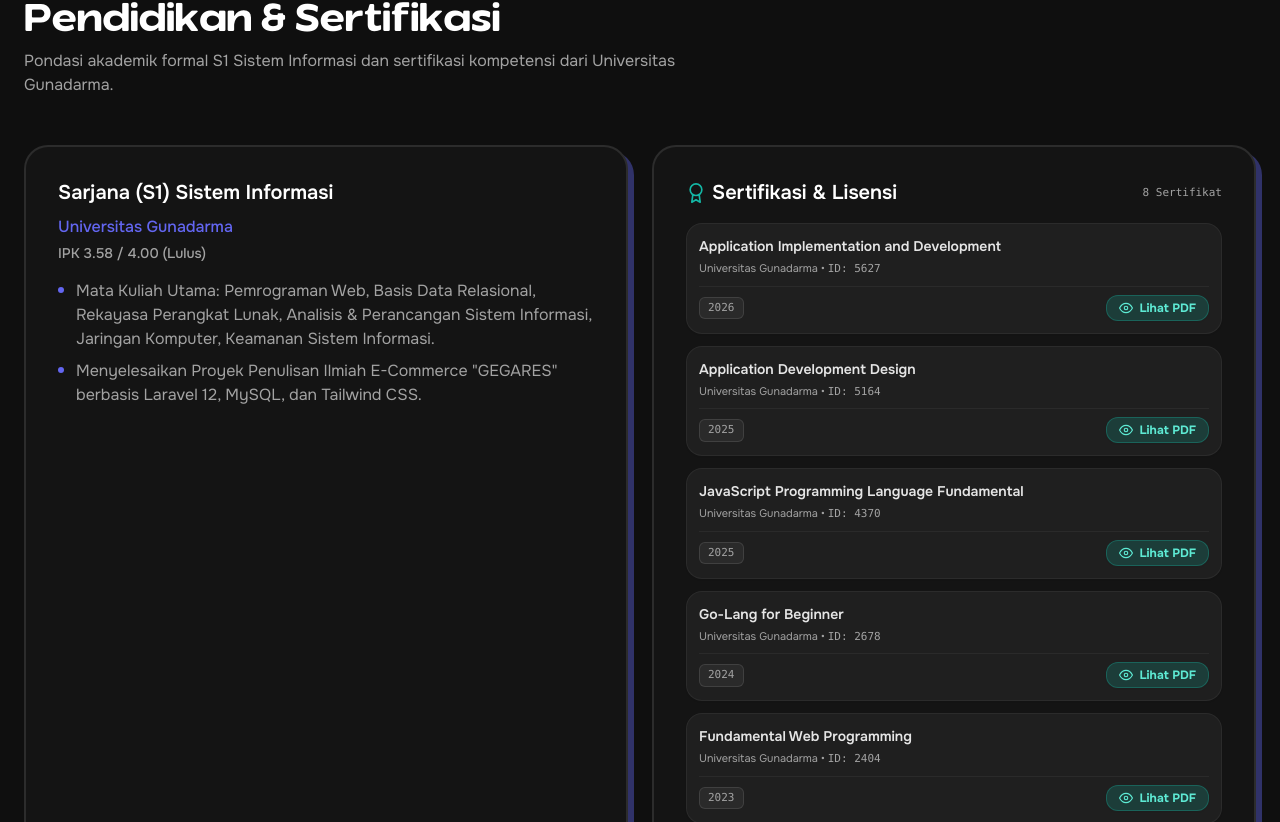
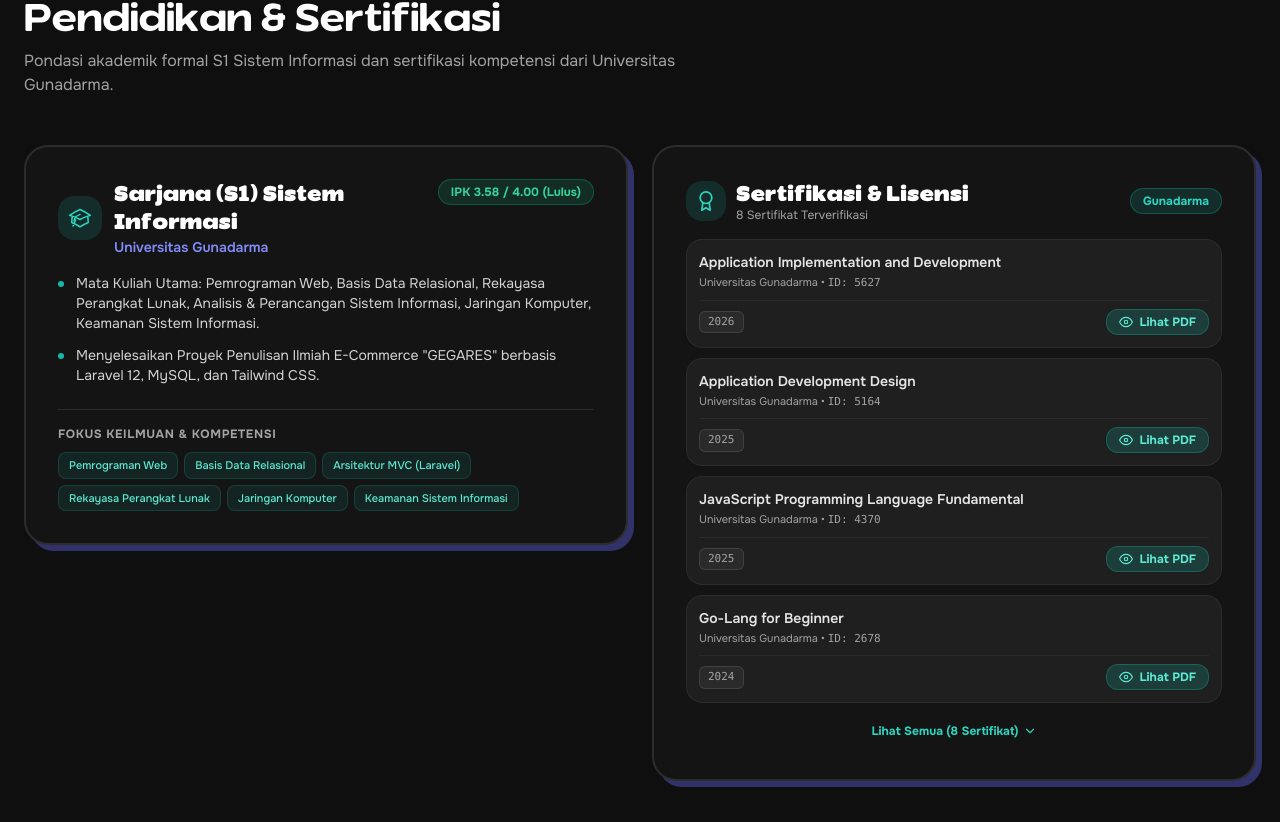
Before and after one commit to greedykid/portofolio-v3, a Next.js app: page / in a window 1280 px wide. Shown: the part 4465-5287 px from the top of the page. Built offline with nearby package versions, Linux system fonts and the light colour scheme; no server answers.

Commit message:
fix(home): balance Education card height and eliminate empty space with items-start and compact initial list

```diff
--- a/src/modules/about/components/Education.tsx
+++ b/src/modules/about/components/Education.tsx
@@ -5,57 +5,120 @@
 import Card from '@/common/components/elements/Card';
 import { EDUCATION, CERTIFICATES, type Certificate } from '@/common/constant/experience';
 import { useLanguage } from '@/common/context/LanguageContext';
-import { FiEye, FiAward } from 'react-icons/fi';
+import { FiEye, FiAward, FiChevronDown, FiChevronUp } from 'react-icons/fi';
+import { HiOutlineAcademicCap } from 'react-icons/hi2';
 import CertificateModal from '@/common/components/elements/CertificateModal';
 
 export default function Education() {
   const { t, locale } = useLanguage();
   const [activeCert, setActiveCert] = useState<Certificate | null>(null);
+  const [showAllCerts, setShowAllCerts] = useState(false);
+
+  const displayedCerts = showAllCerts ? CERTIFICATES : CERTIFICATES.slice(0, 4);
+
+  const ACADEMIC_TAGS = [
+    'Pemrograman Web',
+    'Basis Data Relasional',
+    'Arsitektur MVC (Laravel)',
+    'Rekayasa Perangkat Lunak',
+    'Jaringan Komputer',
+    'Keamanan Sistem Informasi',
+  ];
 
   return (
     <section>
       <div className="max-w-[1280px] mx-auto px-4 md:px-6">
         <SectionHeading title={t('edu_title')} description={t('edu_desc')} />
-        <div className="grid gap-6 lg:grid-cols-2">
-          <Card hover>
-            <h3 className="mb-2 text-lg sm:text-xl font-semibold text-neutral-900 dark:text-white">{EDUCATION[0].degree}</h3>
-            <p className="font-medium text-primary text-sm sm:text-base">{EDUCATION[0].institution}</p>
-            <p className="mt-1 text-xs sm:text-sm font-medium text-neutral-500 dark:text-neutral-400">{EDUCATION[0].score}</p>
-            <ul className="mt-4 space-y-2">
-              {EDUCATION[0].bullets.map((b) => (
-                <li key={b} className="flex gap-3 text-neutral-700 dark:text-neutral-400 text-xs sm:text-sm md:text-base leading-relaxed">
-                  <span className="mt-2 h-1.5 w-1.5 shrink-0 rounded-full bg-primary" />
-                  {b}
-                </li>
-              ))}
-            </ul>
-          </Card>
+        <div className="grid gap-6 lg:grid-cols-2 items-start">
+          {/* Left Card: Pendidikan Formal Sarjana (S1) */}
+          <Card hover className="p-5 sm:p-6 md:p-8 flex flex-col justify-between">
+            <div>
+              <div className="flex items-start justify-between gap-3 mb-4">
+                <div className="flex items-center gap-3">
+                  <div className="flex h-11 w-11 shrink-0 items-center justify-center rounded-2xl bg-teal-500/15 text-teal-600 dark:text-teal-400">
+                    <HiOutlineAcademicCap className="h-6 w-6" />
+                  </div>
+                  <div>
+                    <h3 className="text-lg sm:text-xl font-brak font-bold text-neutral-900 dark:text-white leading-tight">
+                      {EDUCATION[0].degree}
+                    </h3>
+                    <p className="font-semibold text-primary dark:text-indigo-400 text-sm mt-0.5">
+                      {EDUCATION[0].institution}
+                    </p>
+                  </div>
+                </div>
 
-          <Card hover>
-            <div className="flex items-center justify-between gap-2 mb-4">
-              <h3 className="text-lg sm:text-xl font-semibold text-neutral-900 dark:text-white flex items-center gap-1.5">
-                <FiAward className="h-5 w-5 text-teal-500" />
-                <span>{t('edu_certificates_title')}</span>
-              </h3>
-              <span className="text-[11px] font-mono text-neutral-500 dark:text-neutral-400">
-                {CERTIFICATES.length} {locale === 'id' ? 'Sertifikat' : 'Credentials'}
+                <span className="shrink-0 rounded-full bg-emerald-500/15 border border-emerald-500/30 px-3 py-1 text-xs font-bold text-emerald-600 dark:text-emerald-400">
+                  {EDUCATION[0].score}
                 </span>
               </div>
 
-            <div className="space-y-3">
-              {CERTIFICATES.map((cert) => (
+              <div className="space-y-3 text-neutral-700 dark:text-neutral-300 text-sm md:text-base leading-relaxed mb-6">
+                {EDUCATION[0].bullets.map((b, idx) => (
+                  <div key={idx} className="flex items-start gap-3">
+                    <span className="mt-2 h-1.5 w-1.5 shrink-0 rounded-full bg-teal-500" />
+                    <p className="text-xs sm:text-sm text-neutral-600 dark:text-neutral-300">{b}</p>
+                  </div>
+                ))}
+              </div>
+
+              {/* Core Competencies / Academic Focus Tags */}
+              <div className="pt-4 border-t border-neutral-200/80 dark:border-white/10">
+                <p className="text-xs font-bold uppercase tracking-wider text-neutral-500 dark:text-neutral-400 mb-2.5">
+                  {locale === 'id' ? 'Fokus Keilmuan & Kompetensi' : 'Core Academic Competencies'}
+                </p>
+                <div className="flex flex-wrap gap-1.5">
+                  {ACADEMIC_TAGS.map((tag) => (
+                    <span
+                      key={tag}
+                      className="rounded-lg border border-teal-500/20 bg-teal-500/10 px-2.5 py-1 text-[11px] font-medium text-teal-700 dark:text-teal-300"
+                    >
+                      {tag}
+                    </span>
+                  ))}
+                </div>
+              </div>
+            </div>
+          </Card>
+
+          {/* Right Card: Sertifikasi & Lisensi */}
+          <Card hover className="p-5 sm:p-6 md:p-8 flex flex-col justify-between">
+            <div>
+              <div className="flex items-center justify-between gap-2 mb-4">
+                <div className="flex items-center gap-2.5">
+                  <div className="flex h-10 w-10 shrink-0 items-center justify-center rounded-2xl bg-teal-500/15 text-teal-600 dark:text-teal-400">
+                    <FiAward className="h-5 w-5" />
+                  </div>
+                  <div>
+                    <h3 className="text-lg sm:text-xl font-brak font-bold text-neutral-900 dark:text-white leading-tight">
+                      {t('edu_certificates_title')}
+                    </h3>
+                    <p className="text-xs text-neutral-500 dark:text-neutral-400">
+                      {CERTIFICATES.length} {locale === 'id' ? 'Sertifikat Terverifikasi' : 'Verified Credentials'}
+                    </p>
+                  </div>
+                </div>
+
+                <span className="shrink-0 rounded-full bg-teal-500/15 border border-teal-500/30 px-3 py-1 text-xs font-bold text-teal-600 dark:text-teal-400">
+                  Gunadarma
+                </span>
+              </div>
+
+              <div className="space-y-2.5">
+                {displayedCerts.map((cert) => (
                   <div
                     key={cert.title}
-                  className="flex flex-col gap-2 p-3 rounded-2xl bg-neutral-50/80 dark:bg-white/5 border border-neutral-200/80 dark:border-white/5 hover:border-teal-400/50 dark:hover:border-teal-500/30 transition-all shadow-sm"
+                    className="flex flex-col gap-2 p-3 rounded-2xl bg-neutral-50/90 dark:bg-white/5 border border-neutral-200/80 dark:border-white/5 hover:border-teal-400/50 dark:hover:border-teal-500/30 transition-all shadow-sm"
                   >
                     <div className="min-w-0 flex-1">
                       <p className="font-semibold text-neutral-800 dark:text-neutral-200 text-xs sm:text-sm leading-snug break-words">
                         {cert.title}
                       </p>
-                    <p className="text-[11px] text-neutral-500 dark:text-neutral-400 mt-1">
-                      {cert.issuer} • <span className="font-mono">{cert.credentialId}</span>
+                      <p className="text-[11px] text-neutral-500 dark:text-neutral-400 mt-0.5">
+                        {cert.issuer} • <span className="font-mono font-medium">{cert.credentialId}</span>
                       </p>
                     </div>
+
                     <div className="flex items-center justify-between gap-2 pt-2 border-t border-neutral-200/60 dark:border-white/5">
                       <span className="rounded-md border border-neutral-200 dark:border-white/10 bg-neutral-100 dark:bg-white/5 px-2 py-0.5 text-[11px] font-mono font-medium text-neutral-600 dark:text-neutral-400">
                         {cert.date}
@@ -78,6 +141,25 @@
                   </div>
                 ))}
               </div>
+
+              {CERTIFICATES.length > 4 && (
+                <button
+                  onClick={() => setShowAllCerts(!showAllCerts)}
+                  className="w-full mt-3 py-2 flex items-center justify-center gap-1 text-xs font-bold text-teal-600 dark:text-teal-400 hover:underline cursor-pointer transition-colors"
+                >
+                  <span>
+                    {showAllCerts
+                      ? locale === 'id'
+                        ? 'Tampilkan Lebih Sedikit'
+                        : 'Show Less'
+                      : locale === 'id'
+                      ? `Lihat Semua (${CERTIFICATES.length} Sertifikat)`
+                      : `View All (${CERTIFICATES.length} Certificates)`}
+                  </span>
+                  {showAllCerts ? <FiChevronUp className="h-3.5 w-3.5" /> : <FiChevronDown className="h-3.5 w-3.5" />}
+                </button>
+              )}
+            </div>
           </Card>
         </div>
       </div>
```
Lines whose indentation alone changed are shown as unchanged.
